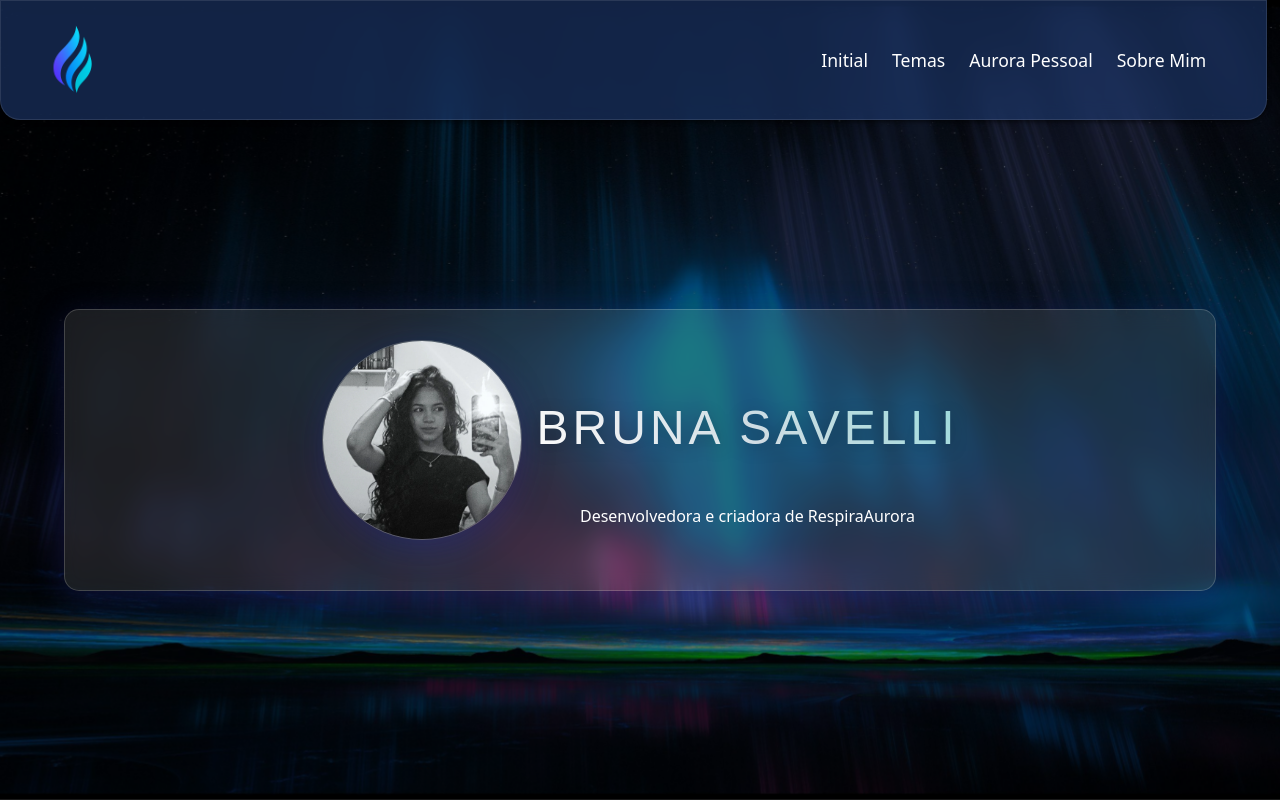
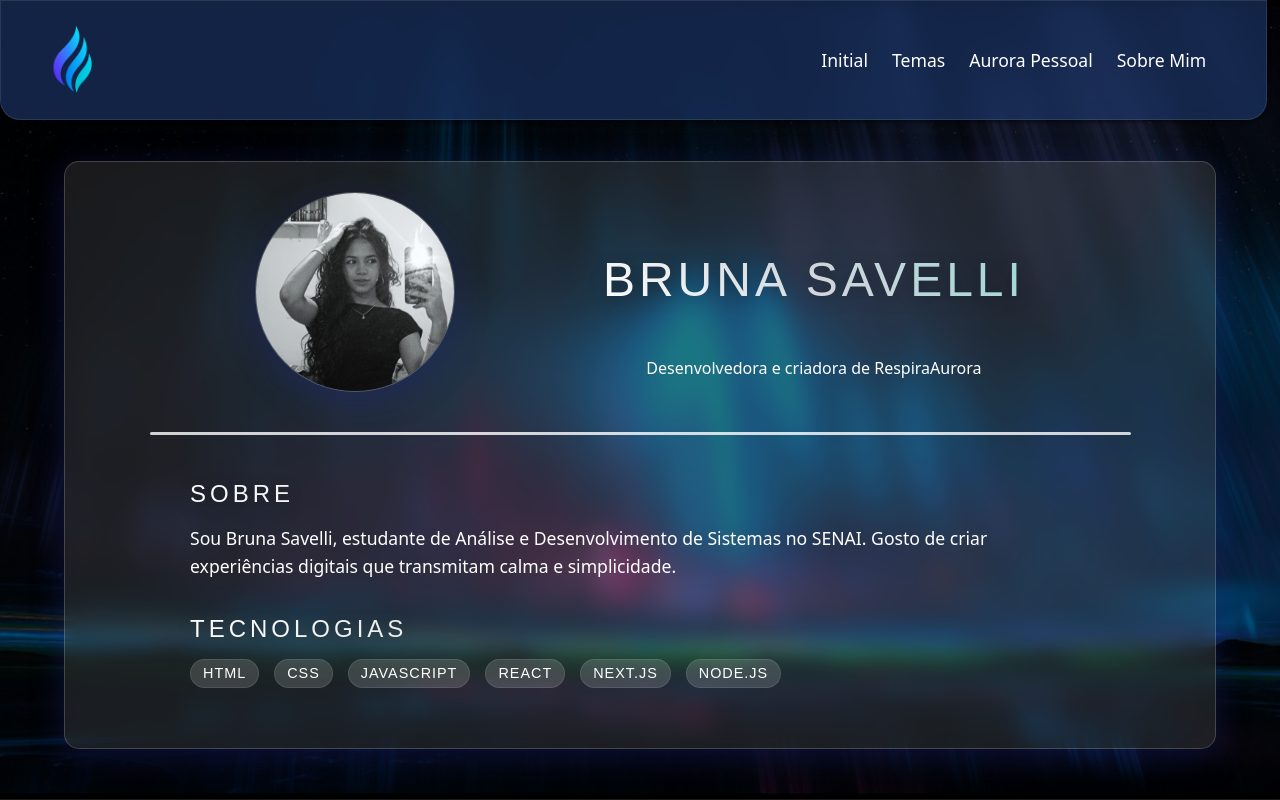
Before and after one commit to brunasavelli/FontEnd-RespiraAurora, a Next.js app: page /SobreMim in a window 1280 px wide. Built offline with nearby package versions, Linux system fonts and the light colour scheme.

Commit message:
feat: continuation of 'SobreMim' page

```diff
--- a/src/app/SobreMim/SobreMim.module.css
+++ b/src/app/SobreMim/SobreMim.module.css
@@ -39,6 +39,10 @@
     flex-direction: column;
     align-items: center;
     gap: 20px;
+    position: relative;
+    z-index: 1;
+    margin-top: 50px;
+    margin-bottom: 40px;
 }
 
 .headerCard{
@@ -47,6 +51,8 @@
     align-items: center;
     gap: 15px;
     margin-bottom: 20px;
+    width: 95%;
+    justify-content: space-evenly;
 }
 
 .photo {
@@ -82,3 +88,77 @@
     filter: drop-shadow(0 4px 8px rgba(0, 0, 0, 0.3));
     animation: titleGlow 3s ease-in-out infinite;
 }
+
+.line {
+    width: 90%;
+    height: 3px;
+    background-color: rgba(255, 255, 255, 0.8);
+    margin-bottom: 20px;
+    border-radius: 2px;
+}
+
+.content {
+    max-width: 900px;
+    text-align: left;
+    font-size: 1.1rem;
+    line-height: 1.6;
+}
+
+.paragraph {
+    margin-bottom: 30px;
+}
+
+.title {
+    color: white;
+    font-size: 1.5rem;
+    font-weight: 300;
+    font-family: 'Oswald', sans-serif;
+    letter-spacing: 4px;
+    text-transform: uppercase;
+    position: relative;
+    background: linear-gradient(45deg,
+        rgba(255, 255, 255, 1) 0%,
+        rgba(255, 255, 255, 0.8) 50%,
+        rgba(168, 237, 234, 0.9) 100%);
+    -webkit-background-clip: text;
+    -webkit-text-fill-color: transparent;
+    background-clip: text;
+    text-shadow: none;
+    filter: drop-shadow(0 4px 8px rgba(0, 0, 0, 0.3));
+    animation: titleGlow 3s ease-in-out infinite;
+    margin-bottom: 10px;
+}
+
+.list {
+    display: flex;
+    flex-direction: row;
+    flex-wrap: wrap;
+    gap: 15px;
+}
+
+.item {
+    background: rgba(255, 255, 255, 0.15);
+    padding: 2px 12px;
+    border-radius: 15px;
+    border: 1px solid rgba(255, 255, 255, 0.1);
+    font-size: 0.9rem;
+    text-transform: uppercase;
+    font-weight: 500;
+    letter-spacing: 1px;
+    font-family: 'Oswald', sans-serif;
+}
+
+.item:hover {
+    background: rgba(255, 255, 255, 0.25);
+    cursor: default;
+}
+
+.item:active {
+    background: rgba(255, 255, 255, 0.35);
+    cursor: default;
+}
+
+.item:focus {
+    outline: none;
+    box-shadow: 0 0 0 3px rgba(255, 255, 255, 0.5);
+}
--- a/src/app/SobreMim/page.jsx
+++ b/src/app/SobreMim/page.jsx
@@ -15,6 +15,24 @@ export default function SobreMim() {
                         <p>Desenvolvedora e criadora de RespiraAurora</p>
                     </div>
                 </div>
+                <div className={styles.line}></div>
+                <div className={styles.content}>
+                    <div className={styles.paragraph}>
+                        <h2 className={styles.title}>Sobre</h2>
+                        <p>Sou Bruna Savelli, estudante de Análise e Desenvolvimento de Sistemas no SENAI. Gosto de criar experiências digitais que transmitam calma e simplicidade.</p>
+                    </div>
+                    <div className={styles.paragraph}>
+                        <h2 className={styles.title}>Tecnologias</h2>
+                        <div className={styles.list}>
+                            <p className={styles.item}>HTML</p>
+                            <p className={styles.item}>CSS</p>
+                            <p className={styles.item}>JavaScript</p>
+                            <p className={styles.item}>React</p>
+                            <p className={styles.item}>Next.js</p>
+                            <p className={styles.item}>Node.js</p>
+                        </div>
+                    </div>
+                </div>
             </div>
         </div>
     );
```
